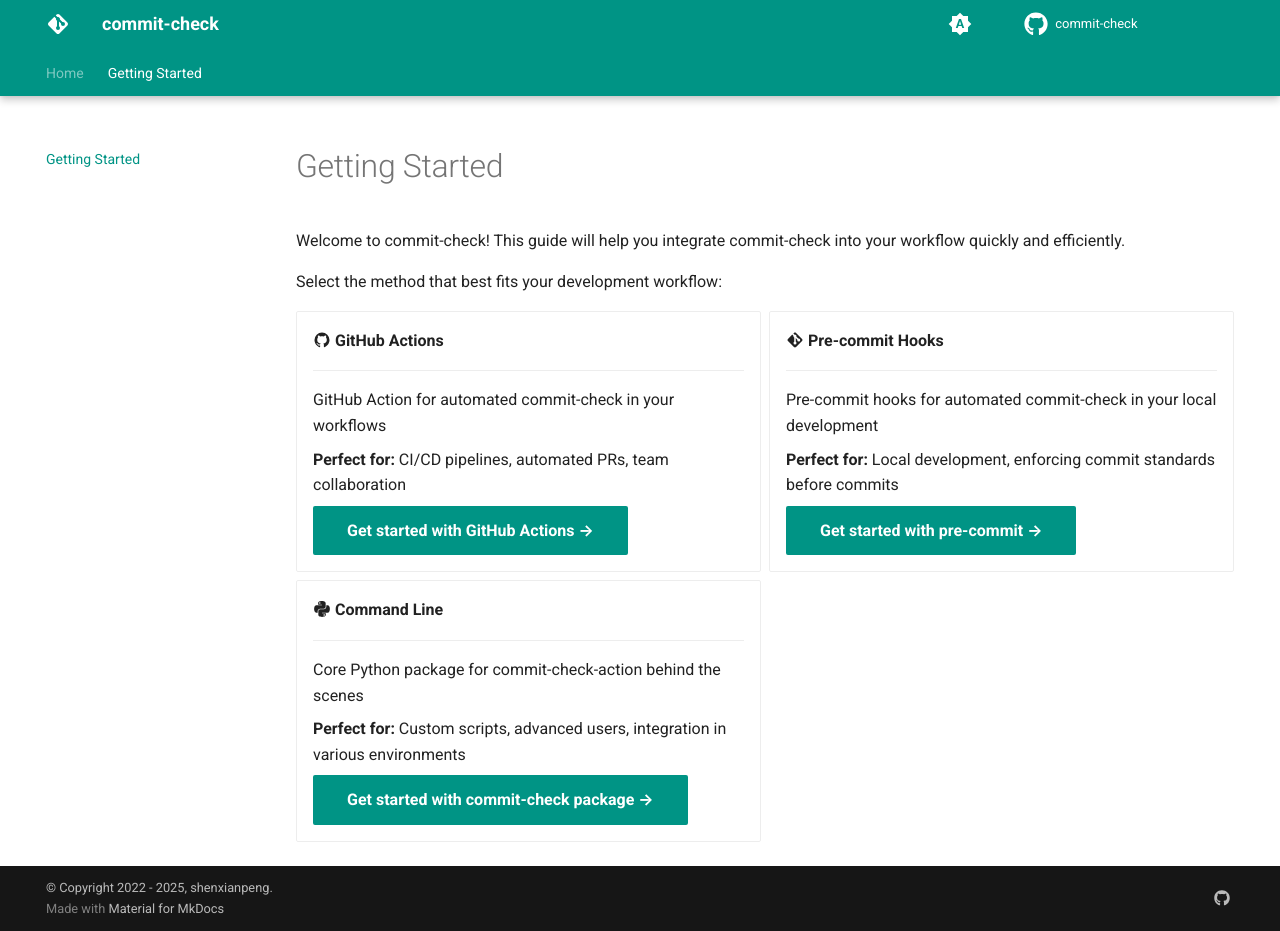
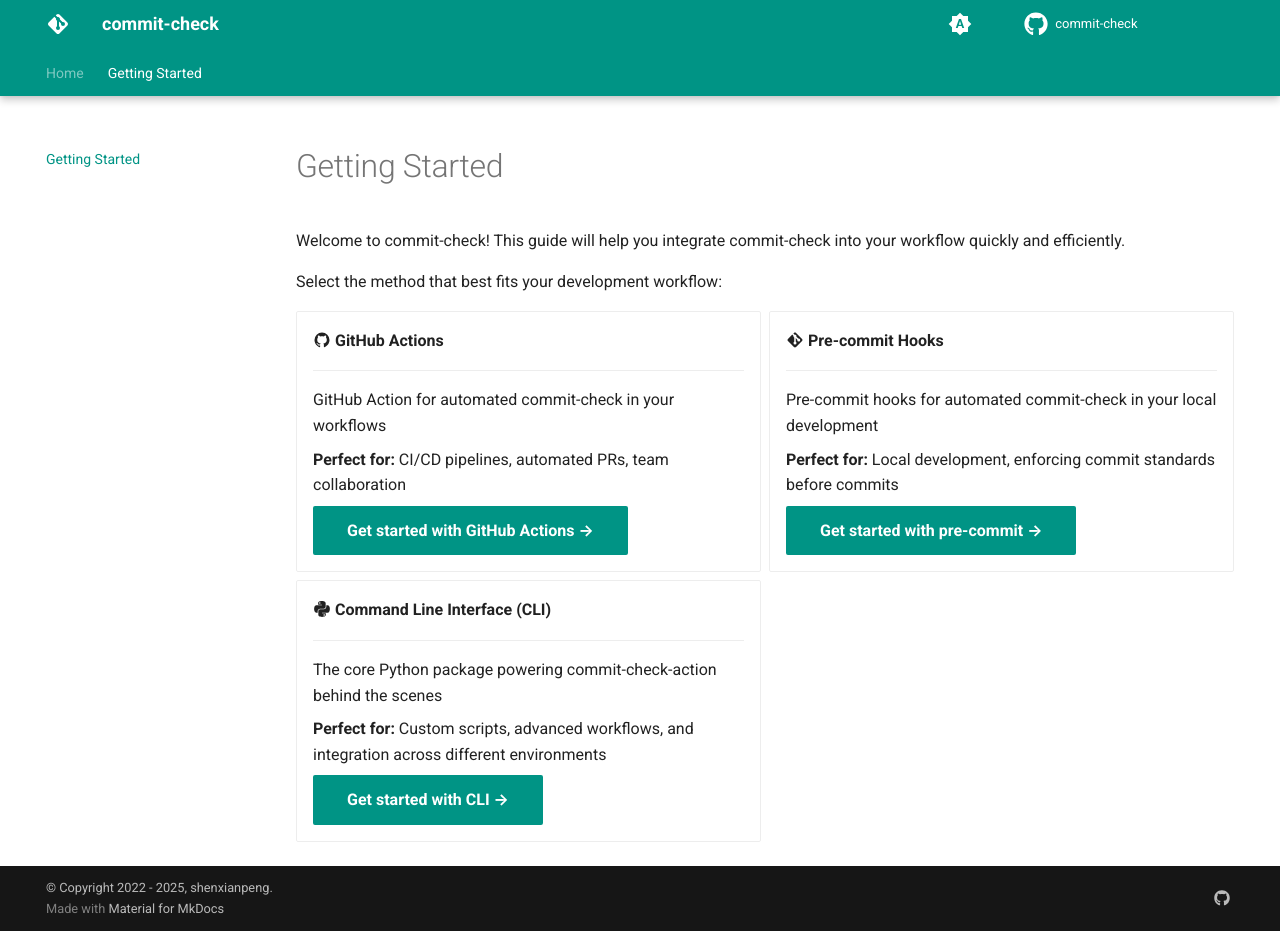
Before and after one commit to commit-check/commit-check.github.io, an MkDocs documentation site: the page built from docs/getting-started.md, in a window 1280 px wide and 931 px high. Built offline with MkDocs 1.6.1 and Material for MkDocs 9.7.7, drawn with Linux system fonts in a browser that asks for light colours.

Commit message:
docs: update getting-started.md

```diff
--- a/docs/getting-started.md
+++ b/docs/getting-started.md
@@ -28,14 +28,14 @@
 
     [Get started with pre-commit →](https://commit-check.github.io/commit-check/example.html#running-as-pre-commit-hook){ .md-button .md-button--primary }
 
-- :fontawesome-brands-python: **Command Line**
+- :fontawesome-brands-python: **Command Line Interface (CLI)**
 
     ---
 
-    Core Python package for commit-check-action behind the scenes
+    The core Python package powering commit-check-action behind the scenes
 
-    **Perfect for:** Custom scripts, advanced users, integration in various environments
+    **Perfect for:** Custom scripts, advanced workflows, and integration across different environments
 
-    [Get started with commit-check package →](https://commit-check.github.io/commit-check/){ .md-button .md-button--primary }
+    [Get started with CLI →](https://commit-check.github.io/commit-check/){ .md-button .md-button--primary }
 
 </div>
```
